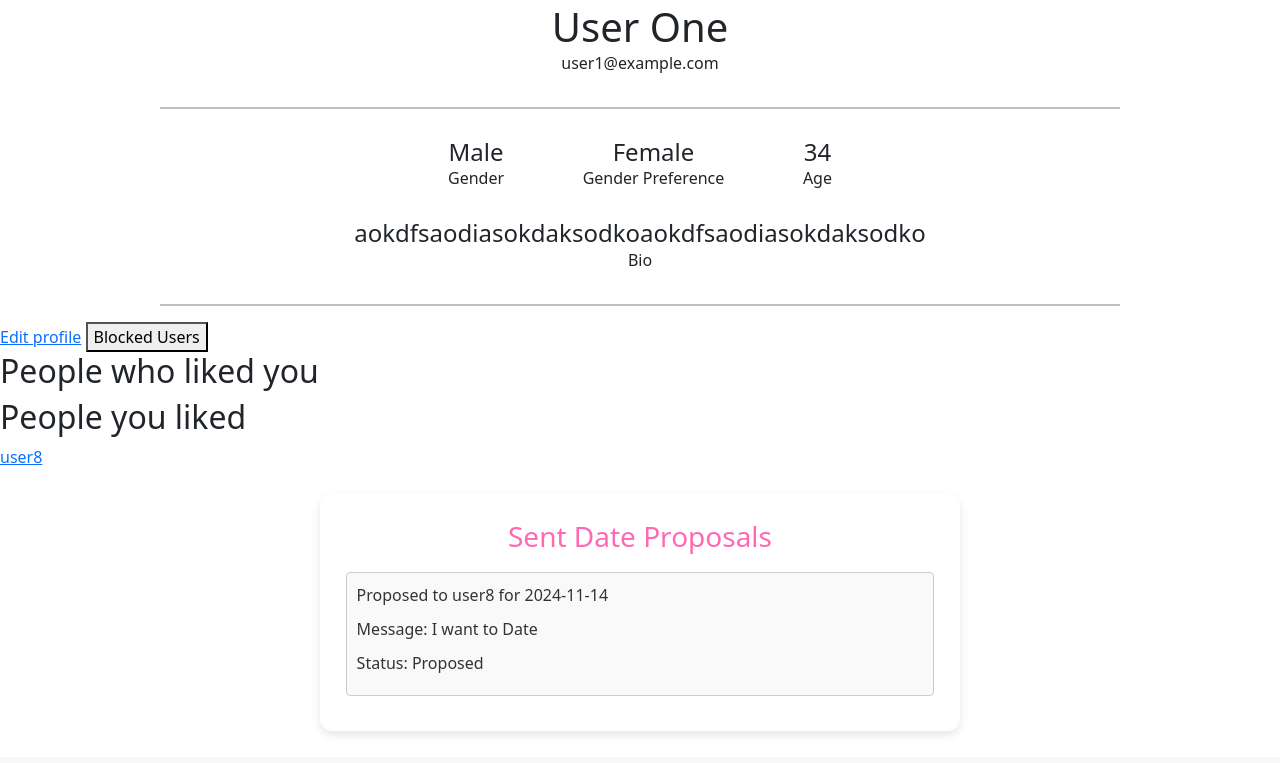
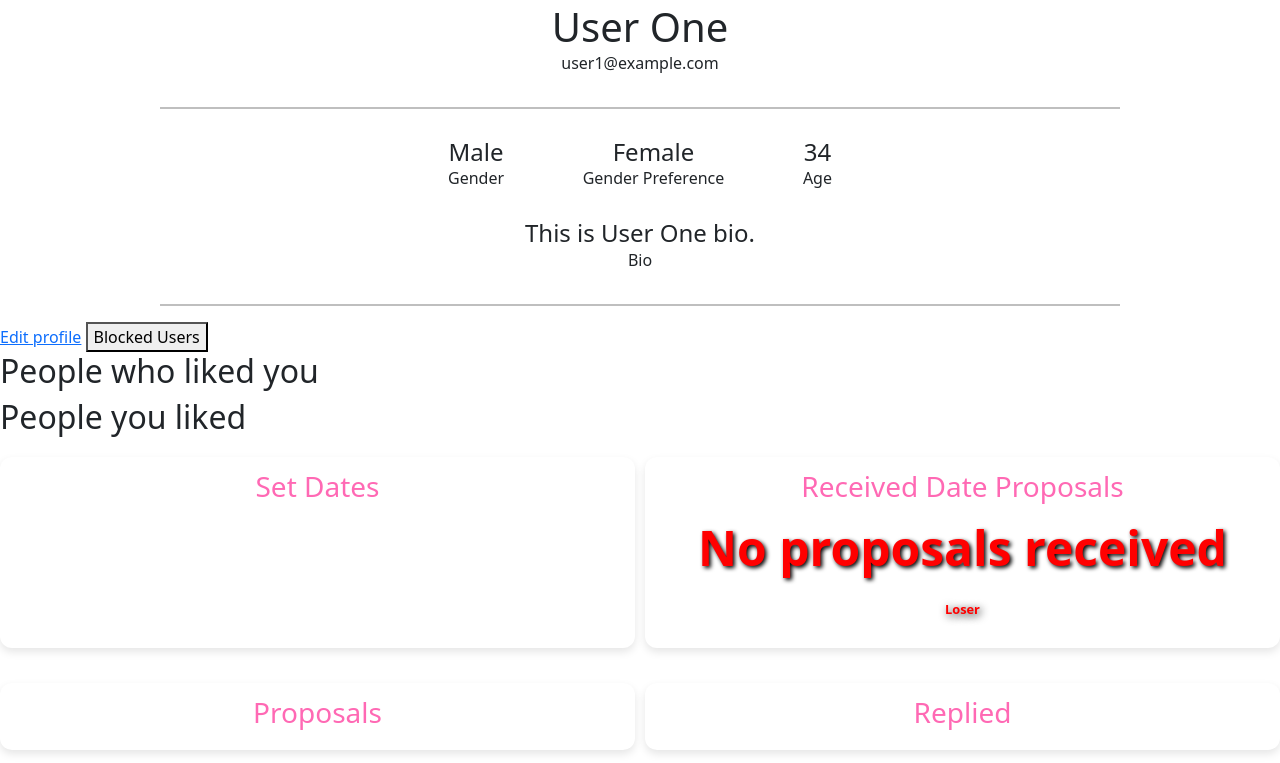
Before and after one commit to jaronwald24/DatingApp, a Flask app: page /profile/1 in a window 1280 px wide. Shown: the part 269-1032 px from the top of the page. Before the commit the page ends 1001 px from the top, so only its background shows below. Run offline with Flask 3, Linux system fonts and the light colour scheme; a user stored in the database is signed in.

Commit message:
Signup and profile stuff

```diff
--- a/DatingApp/main.py
+++ b/DatingApp/main.py
@@ -296,7 +296,7 @@
                 created_time=datetime.now(),
                 proposed_day=proposed_day,
                 status=setStatus,  # Enum value as integer
-                message=optional_message
+                proposingMessage=optional_message
             )
             db.session.add(proposal)
             db.session.commit()
@@ -335,6 +335,9 @@
     else:
         flash("Invalid action.")
         return redirect(url_for('main.profile', user_id=curUser.id))
+
+    message = request.form.get('optional_message')
+    proposal.replyMessage = message
 
     db.session.commit()
     return redirect(url_for('main.profile', user_id=curUser.id))
--- a/DatingApp/model.py
+++ b/DatingApp/model.py
@@ -102,4 +102,5 @@
     response_time: Mapped[datetime.datetime] = mapped_column(DateTime(timezone=True), nullable=True)
     proposed_day: Mapped[datetime.datetime] = mapped_column(DateTime(timezone=True))
     status: Mapped[ProposalStatus] = mapped_column(String(16))
-    message: Mapped[Optional[str]] = mapped_column(Text, nullable=True)
+    proposingMessage: Mapped[Optional[str]] = mapped_column(Text, nullable=True)
+    replyMessage: Mapped[Optional[str]] = mapped_column(Text, nullable=True)
--- a/DatingApp/static/DatingApp.css
+++ b/DatingApp/static/DatingApp.css
@@ -302,11 +341,14 @@
     border: 1px solid #ccc;
     border-radius: 4px;
     background-color: #f9f9f9;
+    min-width: 100%;
+    align-items: center;
 }
 
 .proposal p {
     margin: 0 0 10px 0;
     color: #333;
+    text-align: center;
 }
 
 .proposal form {
@@ -328,53 +370,41 @@
     background-color: #ff85c1;
 }
 
-.sent-proposals {
+.proposal-wrapper{
+    display: grid;
+    grid-template-columns: repeat(2, 1fr);
+    gap: 10px;
+}
+
+.proposal-wrapper h3 {
+    color: #ff69b4;
+    text-align: center;
+}
+
+.proposal-section {
     display: flex;
     flex-direction: column;
-    width: 50%;
+    width: 100%;
     margin: 2% auto;
     padding: 2%;
     background-color: white;
     border-radius: 12px;
     box-shadow: 0 4px 8px rgba(0, 0, 0, 0.1);
+    align-items: center;
 }
 
-.sent-proposals h3 {
-    color: #ff69b4;
-    text-align: center;
-}
-
-.sent-proposals .proposal {
-    display: flex;
-}
-
-.set-dates {
-    display: flex;
-    flex-direction: column;
-    width: 50%;
-    margin: 2% auto;
-    padding: 2%;
-    background-color: white;
-    border-radius: 12px;
-    box-shadow: 0 4px 8px rgba(0, 0, 0, 0.1);
-}
-
-.set-dates h3 {
-    color: #ff69b4;
-    text-align: center;
-}
-
-.set-dates .proposal {
-    display: flex;
-    flex-direction: column;
-    margin: 10px 0;
-    padding: 10px;
-    border: 1px solid #ccc;
-    border-radius: 4px;
-    background-color: #f9f9f9;
-}
-
-.set-dates .proposal p {
+.proposal-section .proposal p {
     margin: 0 0 10px 0;
     color: #333;
 }
+
+#optional_message{
+    display: flex;
+    flex-direction: column;
+    align-items: center;
+    margin: 10px 0;
+}
+
+#response-wrapper{
+    padding: 10px;
+}
--- a/DatingApp/templates/main/profile.html
+++ b/DatingApp/templates/main/profile.html
@@ -66,6 +66,7 @@
     </div>
     <hr style="border: 1px solid black; width: 75%;">
 </div>
+
 {% if curUser.id != user.id %}
 <div class="propose-date">
     <h3>Propose a Date</h3>
@@ -78,6 +79,7 @@
     </form>
 </div>
 {% endif %}
+
 {% if user.id == current_user.id %}
     <a href="{{ url_for('main.editProfile') }}" class="button">Edit profile</a>
     <button id="blockedBtn">Blocked Users</button>
@@ -110,55 +112,79 @@
             </a>
         {% endfor %}
     </div>
-{% endif %}
 
-{% if user.id == current_user.id and set_dates %}
-    <div class = "set-dates">
+    <!-- All Proposal Stuff Section-->
+    <div class = "proposal-wrapper">
+
+        <!-- Set Dates section-->
+        <div class = "proposal-section">
             <h3> Set Dates</h3>
             {% for date in set_dates %}
                 <div class="proposal">
                     {% if date.proposer.id == current_user.id %}
                         <p>Set a date with {{ date.recipient.username }} for {{ date.proposed_day.strftime('%Y-%m-%d') }}</p>
+                        <p>They replied: {{date.replyMessage}}</p>
                     {% else %}
                         <p>{{ date.proposer.username }} set a date with you for {{ date.proposed_day.strftime('%Y-%m-%d')}}</p>
+                        <p>Your reply: {{date.replyMessage}}</p>
                     {% endif %}
                 </div>
             {% endfor %}
         </div>
+
+        <!-- Received Proposals Section-->
+        <div class = "proposal-section">
+            <h3>Received Date Proposals</h3>
+            {% if not received_proposals %}
+                <p style="font-size: 3em; color: red; text-align: center; font-weight: bold; text-shadow: 2px 2px 4px #000000;">No proposals received</p>
+                <p style="font-size: .8em; color: red; text-align: center; font-weight: bold; text-shadow: 2px 2px 8px #000000;">Loser</p>
             {% endif %}
-
-{% if user.id == current_user.id and received_proposals %}
-    <div class = "received-proposals">
-        <h3>Received Date Proposals</h3>
             {% for proposal in received_proposals %}
                 <div class="proposal">
                     <p>{{ proposal.proposer.username }} proposed a date for {{ proposal.proposed_day.strftime('%Y-%m-%d') }}</p>
-                <p>Message: {{proposal.message}}</p>
+                    <p>Message: {{proposal.proposingMessage}}</p>
                     <form action="{{ url_for('main.respond_proposal', proposal_id=proposal.id) }}" method="post">
+                        <div id = "response-wrapper">
+                            <div id = "optional_message">
+                                <label for="optional_message">Optional message:</label>
+                                <textarea id="optional_message" name="optional_message"></textarea>
+                            </div>
+                            <div id = "response-buttons">
                                 <button type="submit" name="action" value="accept">Accept</button>
                                 <button type="submit" name="action" value="reject">Reject</button>
                                 <button type="submit" name="action" value="ignore">Ignore</button>
                                 <button type="submit" name="action" value="reschedule">Request Reschedule</button>
+                            </div>
+                        </div>
                     </form>
                 </div>
             {% endfor %}
         </div>
-{% endif %}
 
-<!-- Display Sent Proposals (for any user) -->
-{% if user.id == current_user.id and sent_proposals %}
-    <div class = "sent-proposals">
-        <h3>Sent Date Proposals</h3>
+        <!-- Sent Proposals Section-->
+        <div class="proposal-section">
+            <h3>Proposals</h3>
             {% for proposal in sent_proposals %}
+                {% if proposal.status == '0' %}
                     <div class="proposal">
                         <p>Proposed to {{ proposal.recipient.username }} for {{ proposal.proposed_day.strftime('%Y-%m-%d') }}</p>
-                <p>Message: {{proposal.message}}</p>
+                        <p>Message: {{proposal.proposingMessage}}</p>
+                        <p>Status: Proposed</p>
+                    </div>
+                {% endif %}
+            {% endfor %}
+        </div>
+
+        <!-- Replied Proposals Section-->
+        <div class="proposal-section">
+            <h3>Replied</h3>
+            {% for proposal in sent_proposals %}
+                {% if proposal.status != '0'  and proposal.status != '1'%}
+                    <div class="proposal">
+                        <p>Proposed to {{ proposal.recipient.username }} for {{ proposal.proposed_day.strftime('%Y-%m-%d') }}</p>
+                        <p>Message: {{proposal.replyMessage}}</p>
                         <p>Status:
-                {% if proposal.status == '0' %}
-                    Proposed
-                {% elif proposal.status == '1' %}
-                    Accepted
-                {% elif proposal.status == '2' %}
+                        {% if proposal.status == '2' %}
                             Rejected
                         {% elif proposal.status == '3' %}
                             Proposed
@@ -167,7 +193,9 @@
                         {% endif %}
                         </p>
                     </div>
+                {% endif %}
             {% endfor %}
+        </div>
     </div>
 {% endif %}
 
```
Also changed, not shown: other parts of DatingApp/static/DatingApp.css (+59 -20 lines), DatingApp/templates/auth/signup.html (+7 -4 lines), instance/DatingApp.db. Lines whose indentation alone changed are shown as unchanged.
